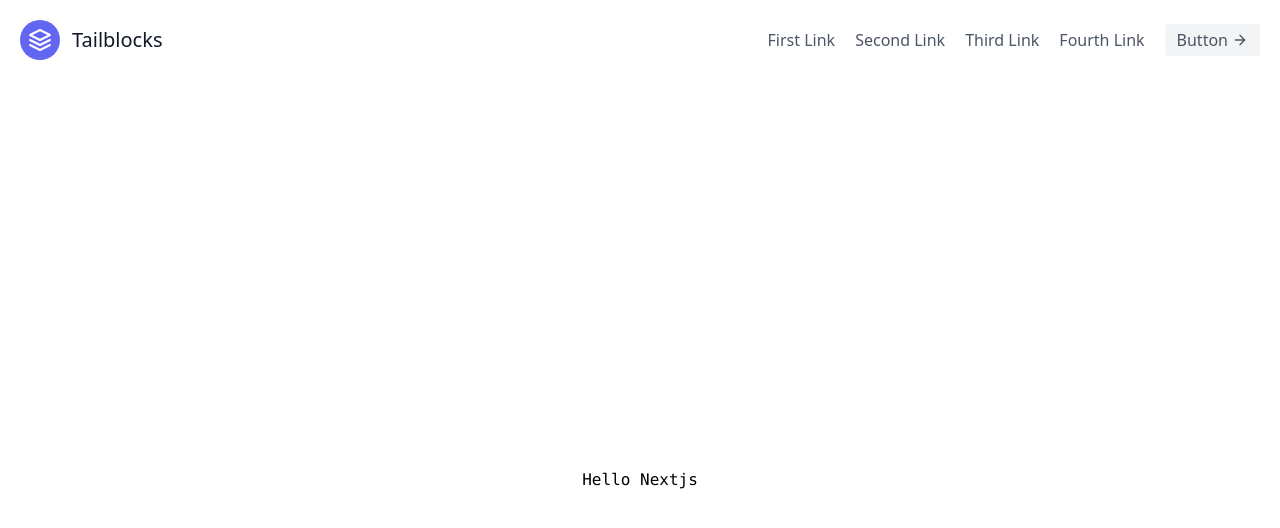
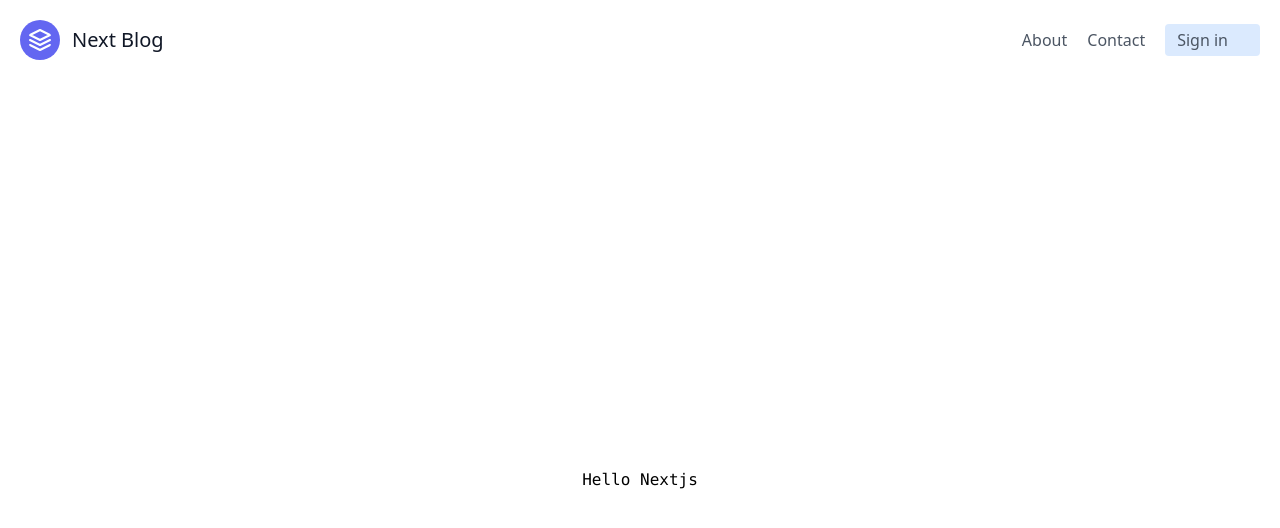
Before and after one commit to ryota-09/nextjs-blog-frontend, a Next.js app: page / in a window 1280 px wide. Shown: the top 528 px of the page. Built offline with nearby package versions, Linux system fonts and the light colour scheme.

Commit message:
ユニットテスト正常系成功

```diff
--- a/components/Layout.tsx
+++ b/components/Layout.tsx
@@ -1,5 +1,6 @@
 import { FC } from 'react'
 import Head from 'next/head'
+import Link from 'next/link'
 
 type Props = {
   tabTitle: string
@@ -12,7 +13,11 @@ const Layout: FC<Props> = ({ tabTitle, children }) => {
       </Head>
       <header className="text-gray-600 body-font">
         <div className="container mx-auto flex flex-wrap p-5 flex-col md:flex-row items-center">
-          <a className="flex title-font font-medium items-center text-gray-900 mb-4 md:mb-0">
+          <Link href="/">
+            <a
+              className="flex title-font font-medium items-center text-gray-900 mb-4 md:mb-0"
+              data-testid="home-nav"
+            >
               <svg
                 xmlns="http://www.w3.org/2000/svg"
                 fill="none"
@@ -25,27 +30,27 @@ const Layout: FC<Props> = ({ tabTitle, children }) => {
               >
                 <path d="M12 2L2 7l10 5 10-5-10-5zM2 17l10 5 10-5M2 12l10 5 10-5"></path>
               </svg>
-            <span className="ml-3 text-xl">Tailblocks</span>
+              <span className="ml-3 text-xl">Next Blog</span>
             </a>
+          </Link>
           <nav className="md:ml-auto flex flex-wrap items-center text-base justify-center">
-            <a className="mr-5 hover:text-gray-900">First Link</a>
-            <a className="mr-5 hover:text-gray-900">Second Link</a>
-            <a className="mr-5 hover:text-gray-900">Third Link</a>
-            <a className="mr-5 hover:text-gray-900">Fourth Link</a>
+            <Link href="/about">
+              <a className="mr-5 hover:text-gray-900" data-testid="about-nav">
+                About
+              </a>
+            </Link>
+            <Link href="/contact">
+              <a className="mr-5 hover:text-gray-900" data-testid="contact-nav">
+                Contact
+              </a>
+            </Link>
           </nav>
-          <button className="inline-flex items-center bg-gray-100 border-0 py-1 px-3 focus:outline-none hover:bg-gray-200 rounded text-base mt-4 md:mt-0">
-            Button
-            <svg
-              fill="none"
-              stroke="currentColor"
-              strokeLinecap="round"
-              strokeLinejoin="round"
-              strokeWidth="2"
-              className="w-4 h-4 ml-1"
-              viewBox="0 0 24 24"
-            >
-              <path d="M5 12h14M12 5l7 7-7 7"></path>
-            </svg>
+          <button className="inline-flex items-center bg-blue-100 border-0 py-1 px-3 focus:outline-none hover:bg-blue-200 rounded text-base mt-4 md:mt-0">
+            <Link href="/signin">
+              <a className="mr-5 hover:text-gray-900" data-testid="signin-nav">
+                Sign in
+              </a>
+            </Link>
           </button>
         </div>
       </header>
--- /dev/null
+++ b/pages/about.tsx
@@ -0,0 +1,14 @@
+import { FC } from 'react'
+
+import Layout from '../components/Layout'
+
+const About: FC = () => {
+  return (
+    <>
+      <Layout tabTitle="About">
+        <h1>About</h1>
+      </Layout>
+    </>
+  )
+}
+export default About
--- /dev/null
+++ b/pages/contact.tsx
@@ -0,0 +1,14 @@
+import { FC } from 'react'
+
+import Layout from '../components/Layout'
+
+const Contact: FC = () => {
+  return (
+    <>
+      <Layout tabTitle="Contact">
+        <h1>Contact</h1>
+      </Layout>
+    </>
+  )
+}
+export default Contact
--- /dev/null
+++ b/pages/signin.tsx
@@ -0,0 +1,14 @@
+import { FC } from 'react'
+
+import Layout from '../components/Layout'
+
+const Signin: FC = () => {
+  return (
+    <>
+      <Layout tabTitle="Sign in">
+        <h1>Sign In</h1>
+      </Layout>
+    </>
+  )
+}
+export default Signin
```
Also changed, not shown: 1 other file (tests, documents, lock files or other folders). Lines whose indentation alone changed are shown as unchanged.
